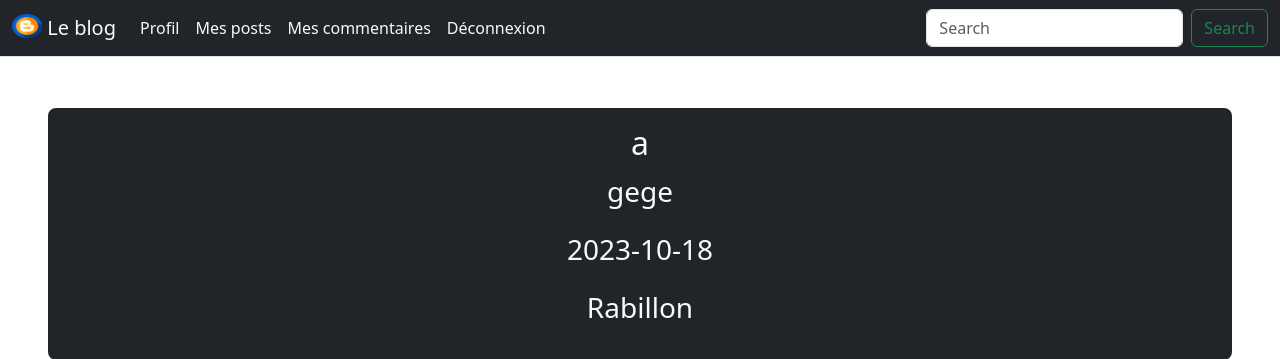
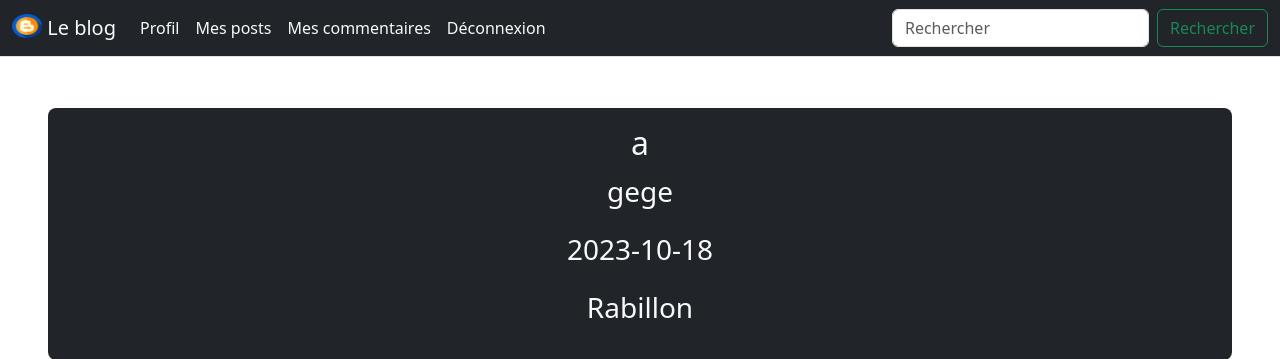
Before and after one commit to Evann45/Dev_web, a Flask app: page / in a window 1280 px wide. Shown: the top 359 px of the page. Run offline with Flask 2, Linux system fonts and the light colour scheme; data comes from the database, SQL or seed files in the repository; both versions use the stored data as it was after the commit; some libraries are stand-ins or nearby versions.

Commit message:
Barre recherche fonctionnelle

```diff
--- a/App/Form.py
+++ b/App/Form.py
@@ -68,3 +68,9 @@ class PostForm(FlaskForm):
         if id is None:
             id = -1
         PostDB.insert_new_post(id+1, self.titre.data, self.contenu.data, datetime.datetime.now(), user)
+
+class SearchForm(FlaskForm):
+    titre = StringField('Titre', validators=[DataRequired()])
+
+    def search_post_by_titre(self) -> list:
+        return PostDB.search_all_posts_by_titre(self.titre.data)
--- a/App/models/Post.py
+++ b/App/models/Post.py
@@ -62,3 +62,7 @@ class PostDB:
     @classmethod
     def get_all_posts_by_user(cls: Post, user: User) -> list:
         return Post.query.filter_by(user_mail=user.get_email()).all()
+
+    @classmethod
+    def search_all_posts_by_titre(cls: Post, titre: str) -> list:
+        return Post.query.filter(Post.titre.like("%"+titre+"%")).all()
--- a/App/templates/base.html
+++ b/App/templates/base.html
@@ -54,15 +54,13 @@
               <a class="nav-link text-light" href="{{ url_for('login') }}">Déconnexion</a>
             </li>
           </ul>
-          <form class="d-flex" role="search">
-            <input
-              class="form-control me-2"
-              type="search"
-              placeholder="Search"
-              aria-label="Search" />
-            <button class="btn btn-outline-success" type="submit">
-              Search
-            </button>
+          <form class="d-flex" role="search" action="home" method="post">
+            {{ form.csrf_token}}
+            {{form.titre(size=20,class="form-control me-2",
+            type="search",
+            placeholder="Rechercher")}}
+            <input class="btn btn-outline-success" type="submit"
+              value="Rechercher">
           </form>
         </div>
       </div>
--- a/App/views.py
+++ b/App/views.py
@@ -3,16 +3,28 @@ from flask import redirect, render_template, url_for, request, flash
 from .models.User import UserDB, User
 from .models.Post import PostDB, Post
 from .models.LoginManager import load_user
-from .Form import LoginForm, RegisterForm, EditProfilForm, PostForm
+from .Form import LoginForm, RegisterForm, EditProfilForm, PostForm, SearchForm
 
 from flask_login import login_user, current_user, logout_user, login_required
 
 import datetime
 
-@app.route('/')
+@app.route('/', methods=['GET', 'POST'])
+@app.route('/home', methods=['GET', 'POST'])
 def home():
+    form = SearchForm()
+    if form.validate_on_submit():
+        return redirect(url_for('recherche', titre=form.titre.data))
     posts = PostDB.get_all_posts()
-    return render_template('home.html', posts=posts, UserDB=UserDB)
+    return render_template('home.html', posts=posts, UserDB=UserDB, form=form)
+
+@app.route('/recherche/<titre>', methods=['GET', 'POST'])
+def recherche(titre):
+    form = SearchForm()
+    posts = PostDB.search_all_posts_by_titre(titre)
+    if form.validate_on_submit():
+        return render_template('home.html', posts=posts, UserDB=UserDB, form=form)
+    return render_template('home.html', posts=posts, UserDB=UserDB, form=form)
 
 @app.route('/supprimer_post/<int:id>')
 @login_required
```
Also changed, not shown: App/data/blog.db.
